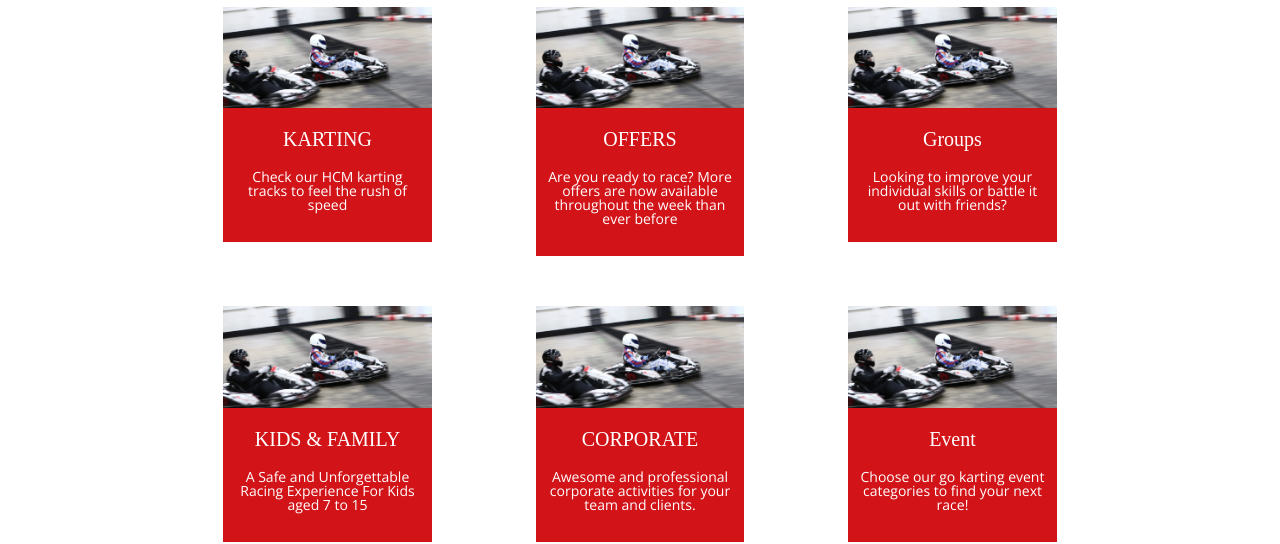
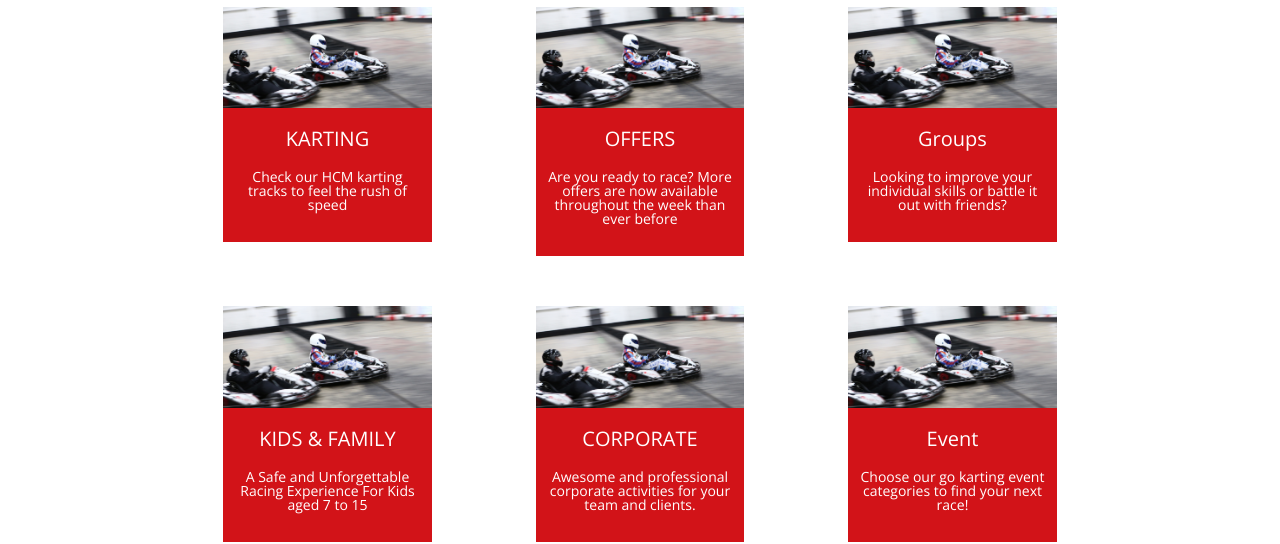
Before and after one commit to kart1/kart1.github.io, a plain HTML site: page index.html in a window 1280 px wide. Shown: the part 1320-1864 px from the top of the page. Drawn offline with nearby package versions, Linux system fonts and the light colour scheme; some packages are replaced by stand-ins of ours.

Commit message:
tab icon

```diff
--- a/css/custom.css
+++ b/css/custom.css
@@ -311,7 +311,7 @@ body {
 
 #home-services h3 {
   color: #ffffff;
-  font-family: BebasNeue;
+  font-family: 'Open Sans', sans-serif;
   font-size: 20px;
   font-weight: 400;
   /*padding-top: 10px;*/
@@ -335,7 +335,7 @@ body {
 
 #home-services-2 h3 {
   color: #ffffff;
-  font-family: BebasNeue;
+  font-family: 'Open Sans', sans-serif;
   font-size: 20px;
   font-weight: 400;
   /*padding-top: 10px;*/
--- a/index.html
+++ b/index.html
@@ -6,7 +6,7 @@
     <meta http-equiv="x-ua-compatible" content="ie=edge">
 
     <title>Vinaracing Website</title>
-
+    <link rel="icon" href="img/vinaracinglogo.png">
     <link rel="stylesheet" href="https://maxcdn.bootstrapcdn.com/bootstrap/3.3.7/css/bootstrap.min.css">
     <link rel="stylesheet" type="text/css" href="css/custom.css">
     <link rel="stylesheet" href="https://cdnjs.cloudflare.com/ajax/libs/font-awesome/4.7.0/css/font-awesome.min.css">
```
